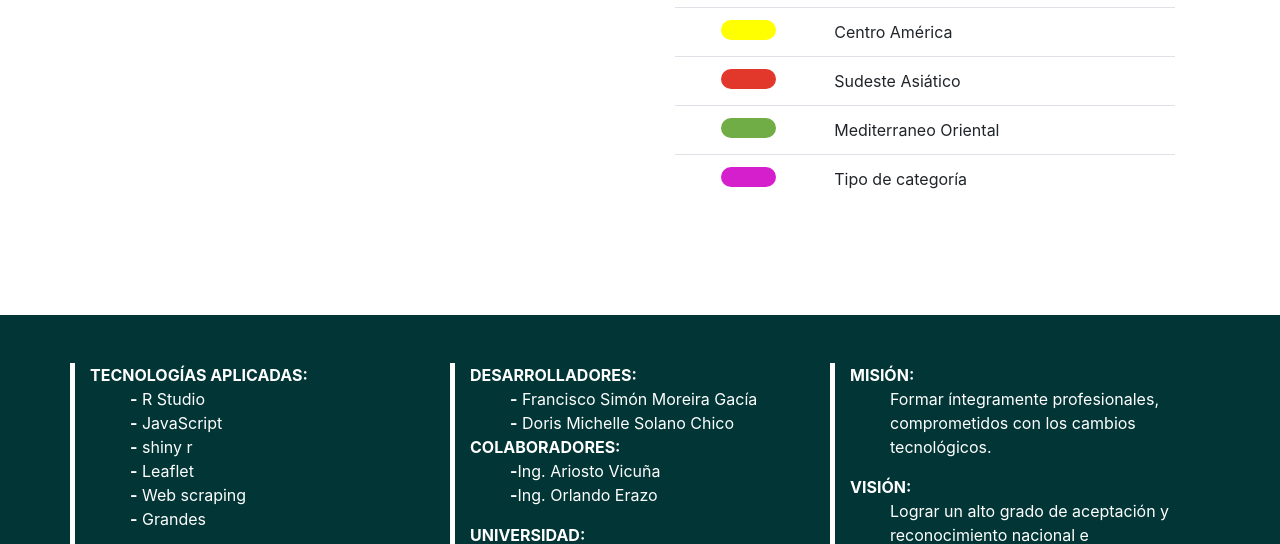
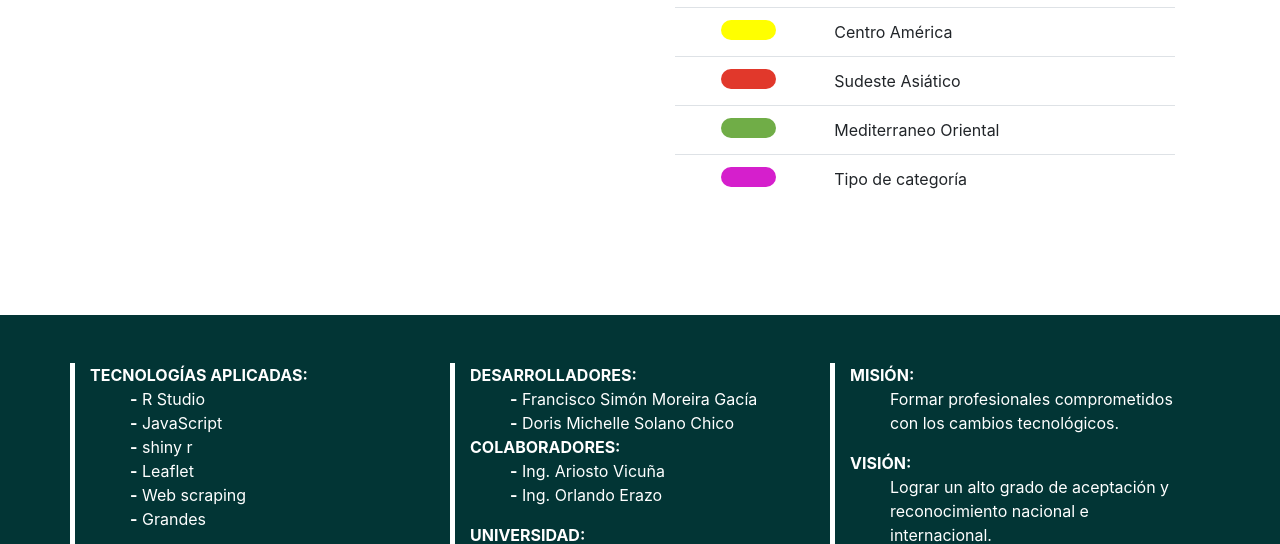
Before and after one commit to fmoreirag15/tesisDisenio.github.io, a plain HTML site: page index.html in a window 1280 px wide. Shown: the part 4734-5278 px from the top of the page. Drawn offline with Linux system fonts and the light colour scheme.

Commit message:
arreglos

```diff
--- a/index.html
+++ b/index.html
@@ -421,8 +421,8 @@
                         <li><b>COLABORADORES:</b>
 
                         <ul style="list-style:none">
-                            <li><b>-</b>Ing. Ariosto Vicuña</li>
-                            <li><b>-</b>Ing. Orlando Erazo</li>
+                            <li><b>-</b> Ing. Ariosto Vicuña</li>
+                            <li><b>-</b> Ing. Orlando Erazo</li>
                             <li><b></b></li>
                         </ul>
 
@@ -438,7 +438,7 @@
                         <li><b>MISIÓN:</b>
 
                         <ul style="list-style:none">
-                            <li><p>Formar íntegramente profesionales, comprometidos con los cambios tecnológicos.
+                            <li><p>Formar profesionales comprometidos con los cambios tecnológicos.
                             </p></li>
                         </ul>
 
```
